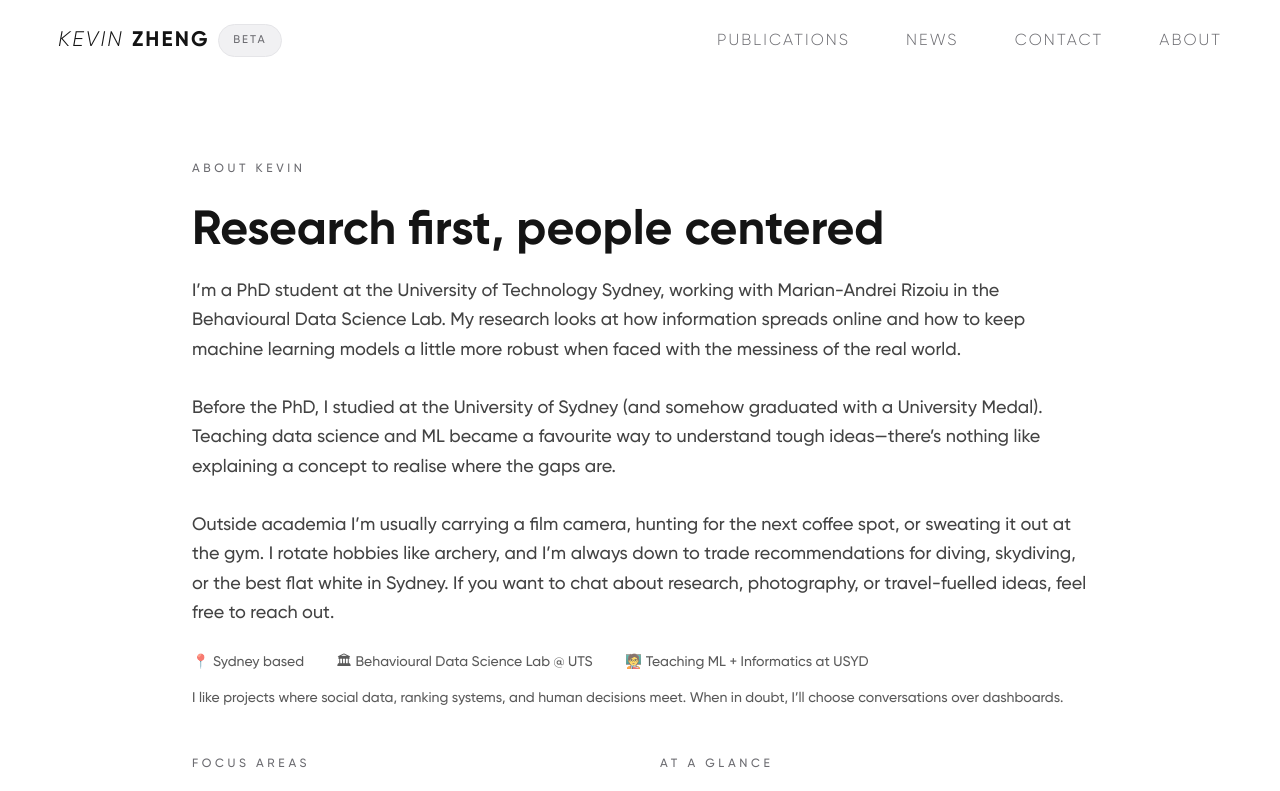
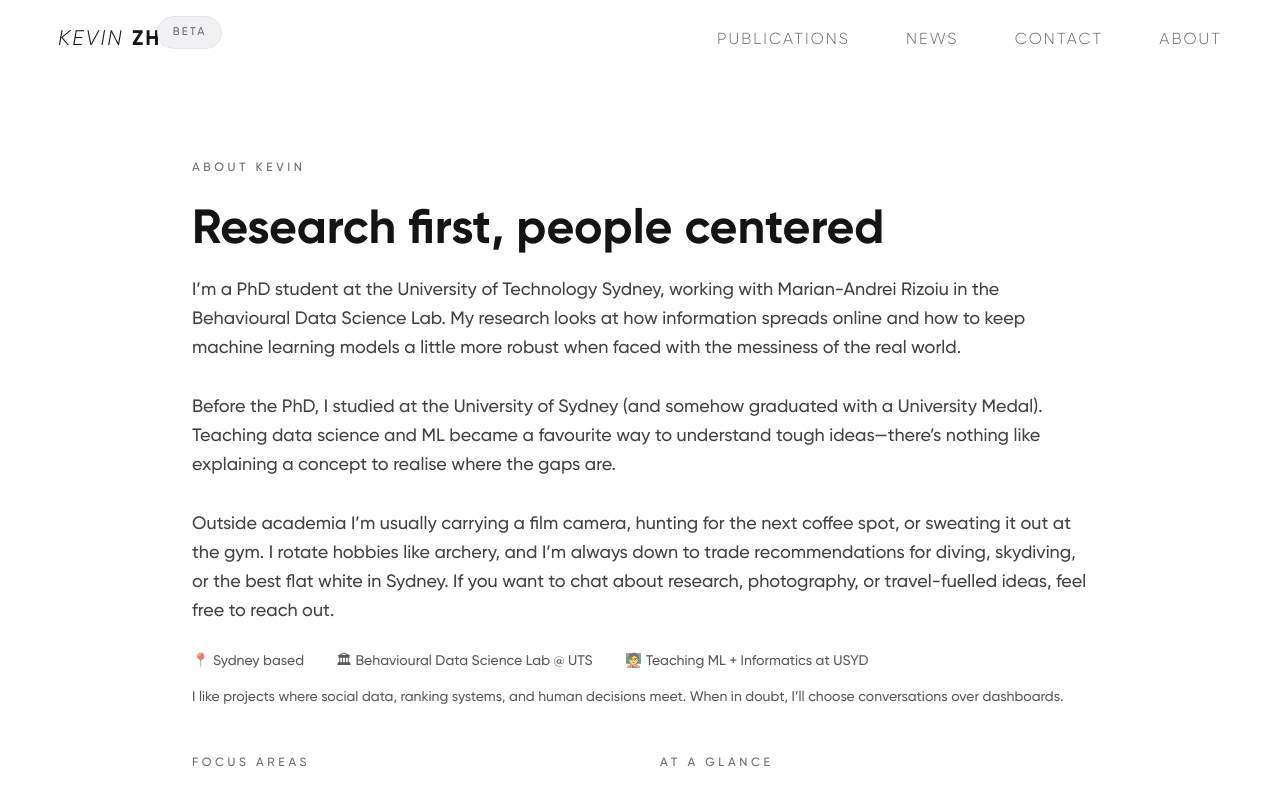
Before and after one commit to kyxzhe/kyxzhe.github.io, a Next.js app: page /about in a window 1280 px wide. Shown: the top 791 px of the page. Built offline with nearby package versions, Linux system fonts and the light colour scheme.

Commit message:
style: pin beta badge to logo corner

```diff
--- a/src/app/globals.css
+++ b/src/app/globals.css
@@ -10,7 +10,6 @@
   --accent: #0f0f11;
   --accent-link: #0f0f11;
   --accent-soft: rgba(15, 15, 17, 0.12);
-  --toggle-selected-bg: rgba(0, 0, 0, 0.06);
   --font-gilroy: 'Gilroy', sans-serif;
   --radius-card: 20px;
   --radius-card-tight: 18px;
@@ -28,7 +27,6 @@
     --accent: #f5f5f5;
     --accent-link: #f5f5f5;
     --accent-soft: rgba(255, 255, 255, 0.16);
-    --toggle-selected-bg: rgba(255, 255, 255, 0.14);
   }
 }
 
--- a/src/app/news/page.tsx
+++ b/src/app/news/page.tsx
@@ -437,8 +437,8 @@ export default function NewsPage() {
               <button
                 className={`p-2 rounded transition-colors ${
                   viewMode === "list"
-                    ? "text-foreground bg-[var(--toggle-selected-bg)]"
-                    : "hover:text-foreground"
+                    ? "text-foreground bg-[rgba(0,0,0,0.06)] dark:bg-white/25 dark:text-white"
+                    : "hover:text-foreground dark:hover:text-white"
                 }`}
                 onClick={() => setViewMode("list")}
                 aria-label="List view"
@@ -448,8 +448,8 @@ export default function NewsPage() {
               <button
                 className={`p-2 rounded transition-colors ${
                   viewMode === "grid"
-                    ? "text-foreground bg-[var(--toggle-selected-bg)]"
-                    : "hover:text-foreground"
+                    ? "text-foreground bg-[rgba(0,0,0,0.06)] dark:bg-white/25 dark:text-white"
+                    : "hover:text-foreground dark:hover:text-white"
                 }`}
                 onClick={() => setViewMode("grid")}
                 aria-label="Grid view"
--- a/src/components/Navbar.tsx
+++ b/src/components/Navbar.tsx
@@ -15,12 +15,12 @@ export default function Navbar() {
       >
         <Link
           href="/"
-          className="flex flex-row gap-2 items-center"
+          className="relative flex flex-row gap-2 items-center"
           aria-label="Go to homepage"
         >
           <span className="text-[1.26rem] md:text-[1.32rem] uppercase font-light italic tracking-[0.1em]">Kevin</span>
           <span className="text-[1.26rem] md:text-[1.32rem] uppercase font-semibold tracking-[0.1em]">Zheng</span>
-          <span className="chip text-[0.62rem] uppercase tracking-[0.21em] px-[0.6rem] py-[0.44rem]">
+          <span className="absolute -right-3 -top-2 chip text-[0.55rem] uppercase tracking-[0.2em] px-[0.52rem] py-[0.32rem]">
             Beta
           </span>
         </Link>
```
